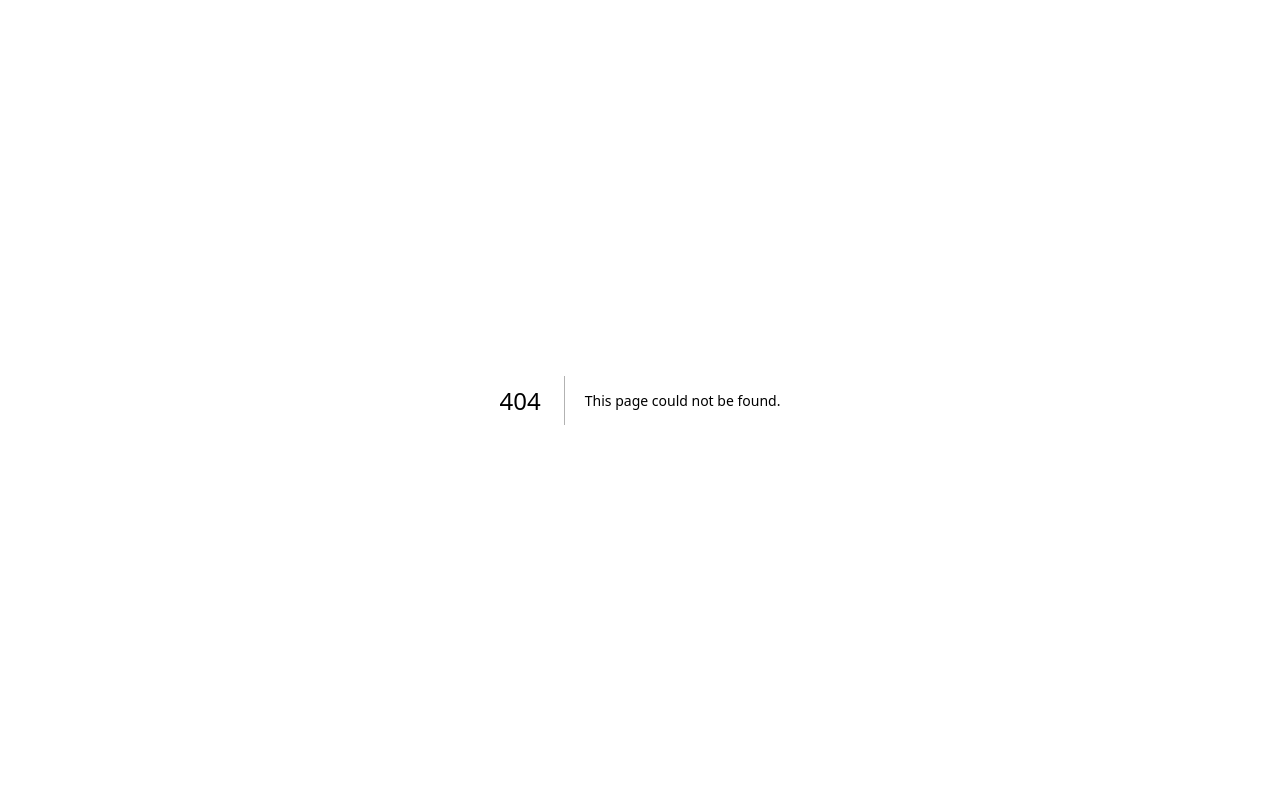
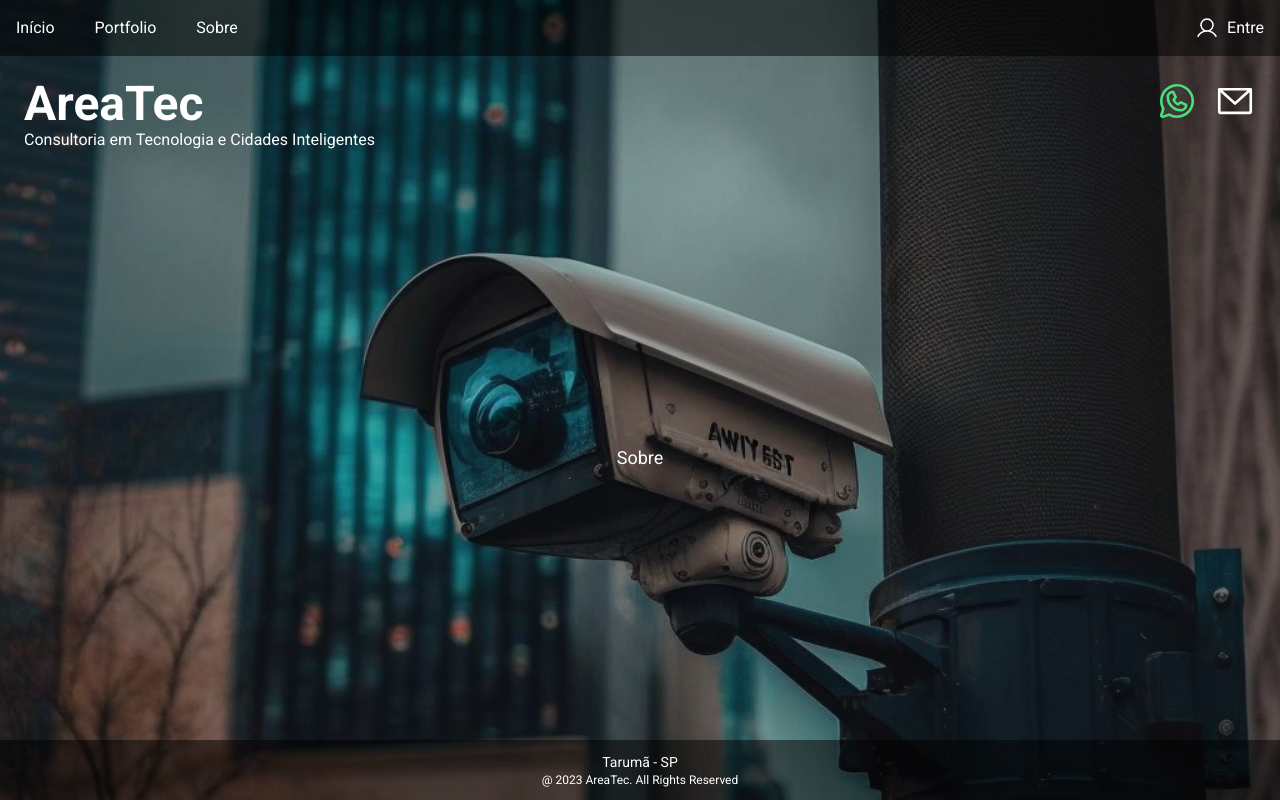
Before and after one commit to raszanin/areatec, a Next.js app: page /about in a window 1280 px wide. Before the commit this address had no page. Built offline with nearby package versions, Linux system fonts and the light colour scheme.

Commit message:
layout: about and portfolio

```diff
--- /dev/null
+++ b/src/app/about/page.tsx
@@ -0,0 +1,28 @@
+'use client'
+
+import Footer from "@/components/Footer"
+import Header from "@/components/Header"
+import { EnvelopeSimple, WhatsappLogo } from "@phosphor-icons/react"
+import Link from "next/link"
+
+export default function About() {
+  return (
+    <div className="flex flex-col h-full bg-camera bg-cover">
+      <Header />
+
+      <header className="flex justify-between p-6">
+        <div className="flex flex-col"><span className="font-bold text-5xl">AreaTec </span>Consultoria em Tecnologia e Cidades Inteligentes</div>
+        <div className='flex gap-4'>
+          <div><Link href="https://wa.me//5518981747223?text=Tenho%20interesse%20em%20contratar%20os%20serviços%20da%20AreaTec"><WhatsappLogo size={42} className='text-green-400 rounded' /></Link></div>
+          <div><Link href="mailto:robertozanin@area.tec.br"><EnvelopeSimple size={42} className='text-white rounded' /></Link></div>
+        </div>
+      </header>
+      <main className="flex flex-1 justify-center items-center p-6">
+        <h1 className='text-lg'>Sobre</h1>
+      </main>
+
+      <Footer />
+
+    </div>
+  )
+}
--- /dev/null
+++ b/src/app/portfolio/page.tsx
@@ -0,0 +1,28 @@
+'use client'
+
+import Footer from "@/components/Footer"
+import Header from "@/components/Header"
+import { EnvelopeSimple, WhatsappLogo } from "@phosphor-icons/react"
+import Link from "next/link"
+
+export default function Portfolio() {
+  return (
+    <div className="flex flex-col h-full bg-camera bg-cover">
+      <Header />
+
+      <header className="flex justify-between p-6">
+        <div className="flex flex-col"><span className="font-bold text-5xl">AreaTec </span>Consultoria em Tecnologia e Cidades Inteligentes</div>
+        <div className='flex gap-4'>
+          <div><Link href="https://wa.me//5518981747223?text=Tenho%20interesse%20em%20contratar%20os%20serviços%20da%20AreaTec"><WhatsappLogo size={42} className='text-green-400 rounded' /></Link></div>
+          <div><Link href="mailto:robertozanin@area.tec.br"><EnvelopeSimple size={42} className='text-white rounded' /></Link></div>
+        </div>
+      </header>
+      <main className="flex flex-1 justify-center items-center p-6">
+        <h1 className='text-lg'>Portfolio</h1>
+      </main>
+
+      <Footer />
+
+    </div>
+  )
+}
```
